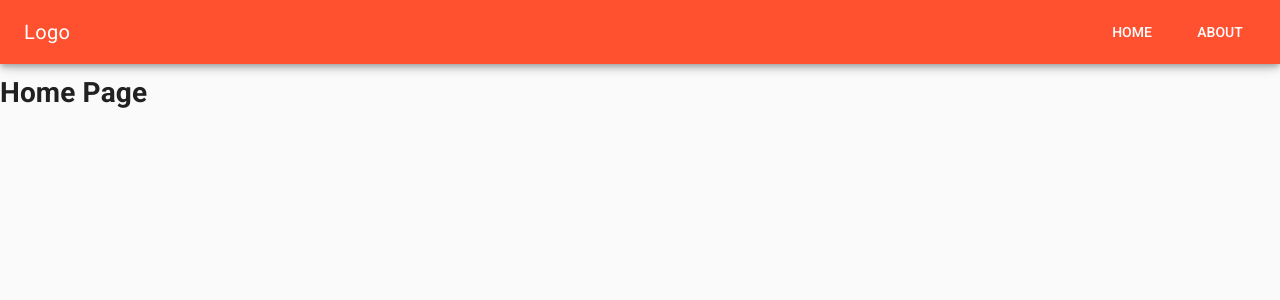
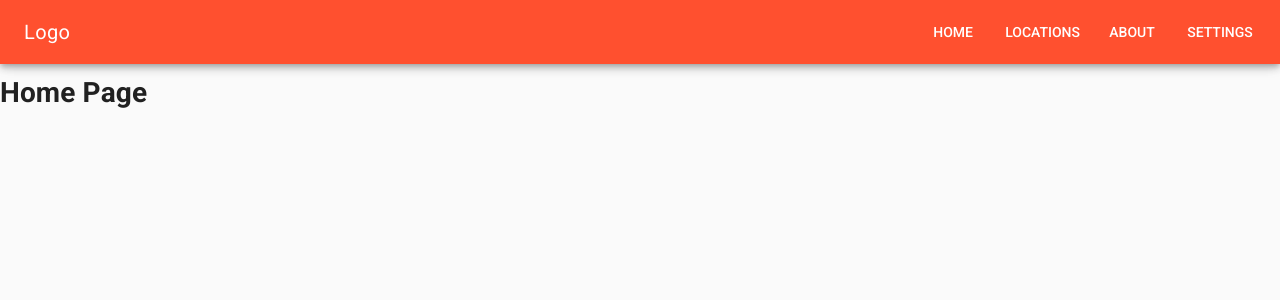
Before and after one commit to gustsu/vue-weather-app, a Vue app: page / in a window 1280 px wide. Shown: the top 300 px of the page. Built offline with nearby package versions, Linux system fonts and the light colour scheme.

Commit message:
working on nav

```diff
--- a/src/App.vue
+++ b/src/App.vue
@@ -5,8 +5,14 @@
 			<router-link :to="{ name: 'home' }">
 				<md-button>Home</md-button>
 			</router-link>
+			<router-link :to="{ name: 'locations' }">
+				<md-button>Locations</md-button>
+			</router-link>
 			<router-link :to="{ name: 'about' }">
 				<md-button>About</md-button>
+			</router-link>
+			<router-link :to="{ name: 'settings' }">
+				<md-button>Settings</md-button>
 			</router-link>
 		</md-toolbar>
 
--- a/src/router.js
+++ b/src/router.js
@@ -1,7 +1,9 @@
 import Vue from 'vue';
 import Router from 'vue-router';
 import Home from './views/Home.vue';
+import Locations from './views/Locations.vue';
 import About from './views/About.vue';
+import Settings from './views/Settings.vue';
 
 Vue.use(Router);
 
@@ -15,9 +17,19 @@ export default new Router({
 			component: Home
 		},
 		{
+			path: '/locations',
+			name: 'locations',
+			component: Locations
+		},
+		{
 			path: '/about',
 			name: 'about',
 			component: About
+		},
+		{
+			path: '/settings',
+			name: 'settings',
+			component: Settings
 		}
 	]
 });
```
Also changed, not shown: src/components/NavBar.vue (+17 -1 lines).
